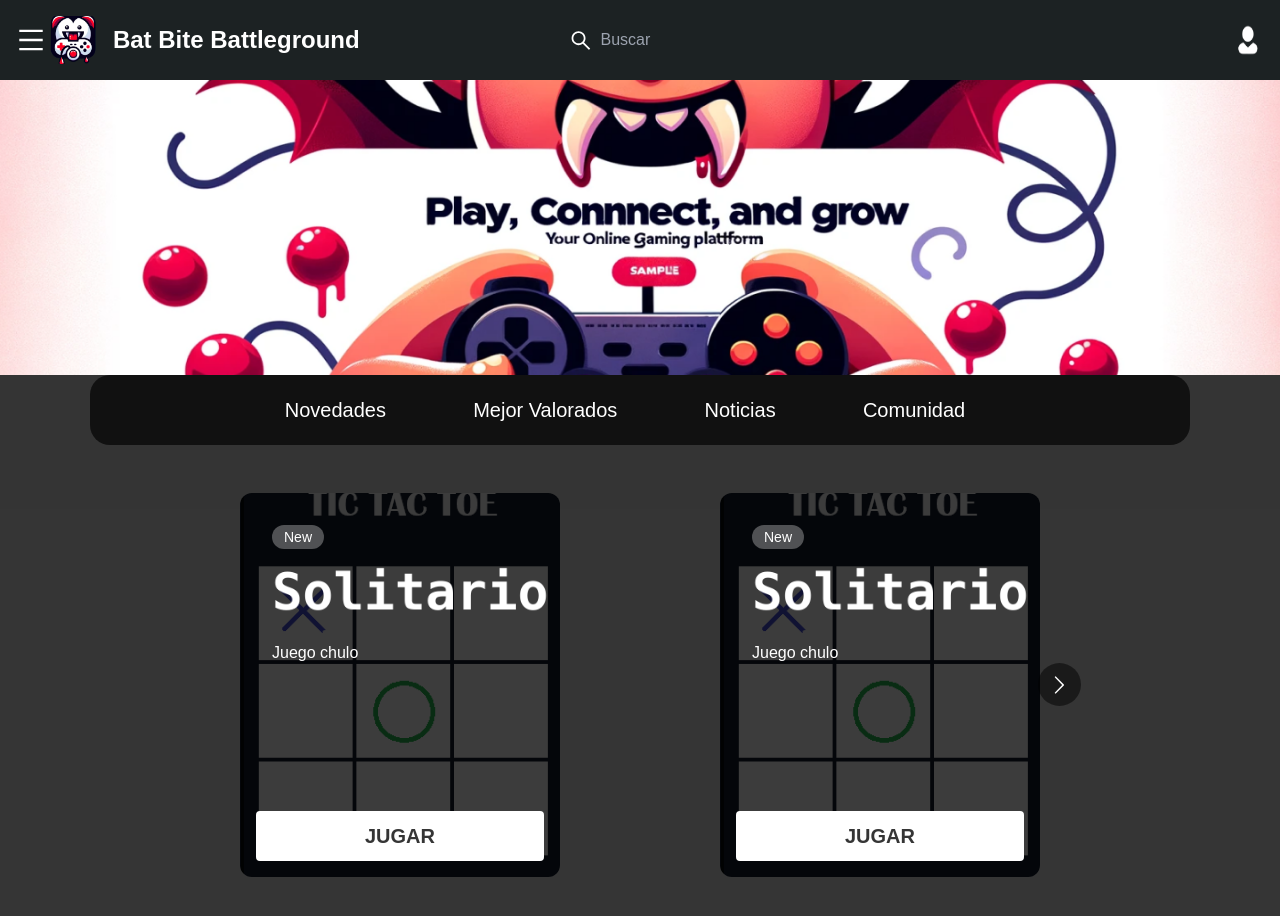
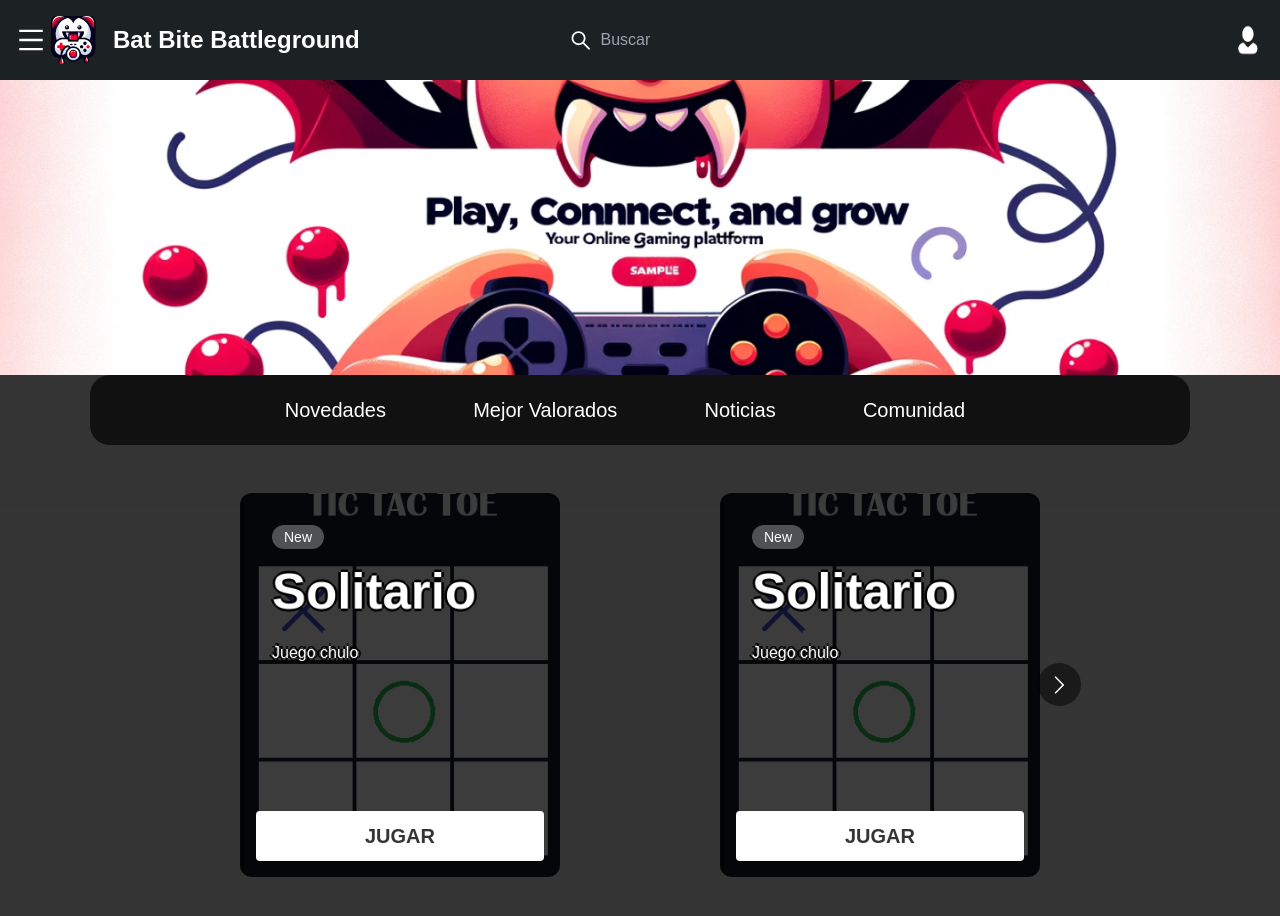
Before and after one commit to mariacornejor/PIISproject, a React (Vite) app: page / in a window 1280 px wide. Shown: the top 916 px of the page. Built offline with nearby package versions, Linux system fonts and the light colour scheme.

Commit message:
Toques finales carrusel

```diff
--- a/src/pages/components/MasValorados.tsx
+++ b/src/pages/components/MasValorados.tsx
@@ -5,6 +5,9 @@ import banner from "../../assets/images/banner.png";
 import juego from "../../assets/images/juego.png";
 import "react-multi-carousel/lib/styles.css";
 import Secondbar from "../../ui/components/Secondbar";
+import supermario from "../../assets/images/supermario.png";
+import uno from "../../assets/images/uno.png";
+import gamersarena from "../../assets/images/gamersarena.png";
 
 function MasValorados() {
   const responsive = {
@@ -34,20 +37,16 @@ function MasValorados() {
       <div className="carrusel">
         <Carousel responsive={responsive}>
           <Carruselitem
-            imagen={juego}
+            imagen={supermario}
             descrip="Juego chulo"
-            nombre="Solitario"
+            nombre="Super Mario"
           />
           <Carruselitem
-            imagen={juego}
+            imagen={gamersarena}
             descrip="Juego chulo"
-            nombre="Solitario"
+            nombre="Battle for Honor"
           />
-          <Carruselitem
-            imagen={juego}
-            descrip="Juego chulo"
-            nombre="Solitario"
-          />
+          <Carruselitem imagen={uno} descrip="Juego chulo" nombre="UNO" />
           <Carruselitem
             imagen={juego}
             descrip="Juego chulo"
--- a/src/ui/components/Carruselitem.tsx
+++ b/src/ui/components/Carruselitem.tsx
@@ -1,6 +1,6 @@
 import { motion } from "framer-motion";
 import { Link } from "react-router-dom";
-
+import "../css/Carruselitem.css";
 function Carruselitem(props: Props) {
   let imagen = props.imagen;
   let nombre = props.nombre;
@@ -74,11 +74,11 @@ const Card = (props: Props) => {
             duration: 1,
             ease: "backInOut",
           }}
-          className="my-2 block origin-top-left font-mono text-white text-6xl font-black leading-[1.2]"
+          className="my-2 block origin-top-left font-mono text-white text-6xl font-black leading-[1.2] "
         >
-          {nombre}
+          <p className="text-white border-black">{nombre}</p>
         </motion.span>
-        <p className="text-white">{descrip}</p>
+        <p className="text-white border-black">{descrip}</p>
       </div>
       <button className="absolute bottom-4 left-4 right-4 z-20 rounded border-2 border-white bg-white py-2 text-center font-mono font-black uppercase text-neutral-800 backdrop-blur transition-colors hover:bg-white/30 hover:text-white">
         <Link to="/game" className="block w-full text-background h-full">
--- /dev/null
+++ b/src/ui/css/Carruselitem.css
@@ -0,0 +1,4 @@
+.border-black {
+    color: white;
+    text-shadow: -3px 0 black, 0 3px black, 3px 0 black, 0 -3px black;
+  }
```
